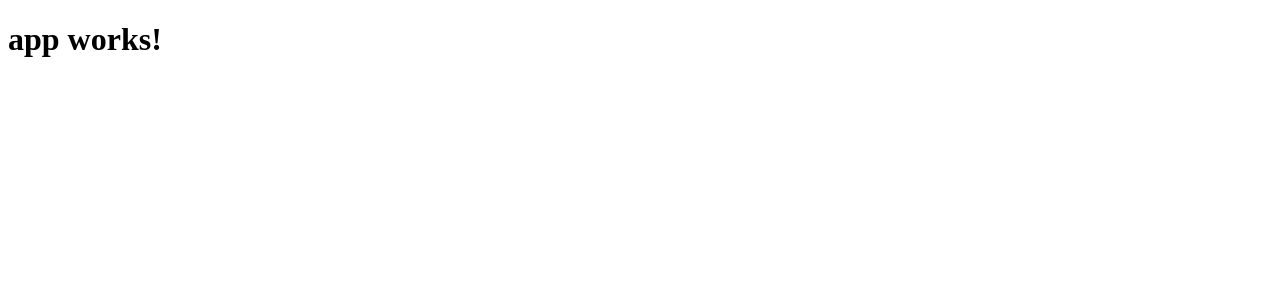
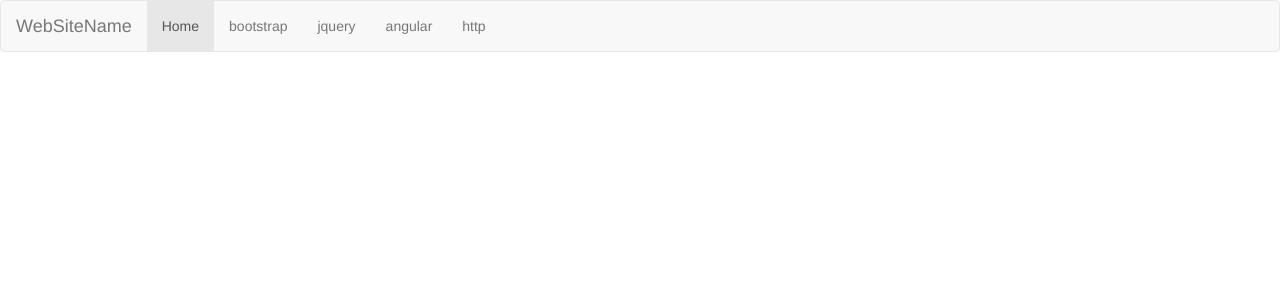
Before and after one commit to eastflag/myTodo, an Angular app: page / in a window 1280 px wide. Shown: the top 300 px of the page. Built offline with nearby package versions, Linux system fonts and the light colour scheme.

Commit message:
라우팅 적용, bootstrap 적용

```diff
--- a/package.json
+++ b/package.json
@@ -20,6 +20,7 @@
     "@angular/platform-browser": "^4.0.0",
     "@angular/platform-browser-dynamic": "^4.0.0",
     "@angular/router": "^4.0.0",
+    "bootstrap": "^3.3.7",
     "core-js": "^2.4.1",
     "rxjs": "^5.1.0",
     "zone.js": "^0.8.4"
--- a/src/app/app.component.html
+++ b/src/app/app.component.html
@@ -1,3 +1,18 @@
-<h1>
-  {{title}}
-</h1>
+<nav class="navbar navbar-default">
+  <div class="container-fluid">
+    <div class="navbar-header">
+      <a class="navbar-brand" href="#">WebSiteName</a>
+    </div>
+    <ul class="nav navbar-nav">
+      <li class="active"><a href="#">Home</a></li>
+      <li><a href="#">bootstrap</a></li>
+      <li><a href="#">jquery</a></li>
+      <li><a href="#">angular</a></li>
+      <li><a href="#">http</a></li>
+    </ul>
+  </div>
+</nav>
+
+<div class="container-fluid">
+  <router-outlet></router-outlet>
+</div>
--- /dev/null
+++ b/src/app/home/home.component.html
@@ -0,0 +1 @@
+welcome
--- a/tslint.json
+++ b/tslint.json
@@ -64,10 +64,10 @@
       "check-whitespace"
     ],
     "prefer-const": true,
-    "quotemark": [
+/*    "quotemark": [
       true,
       "single"
-    ],
+    ],*/
     "radix": true,
     "semicolon": [
       "always"
```
Also changed, not shown: src/app/app-routing.ts (added, +13 -0 lines), src/app/app.module.ts (+6 -2 lines), src/app/home/home.component.ts (added, +8 -0 lines), .angular-cli.json, src/app/home/home.component.scss (added).
